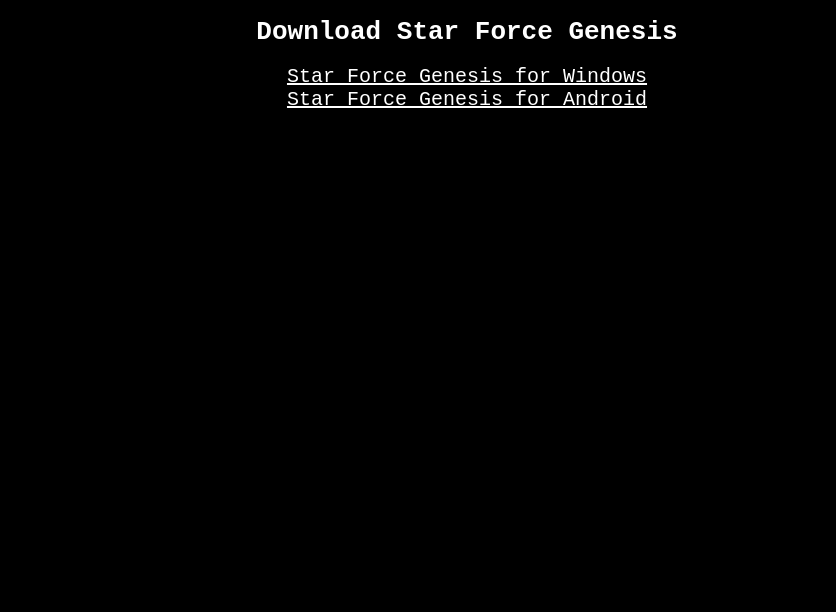
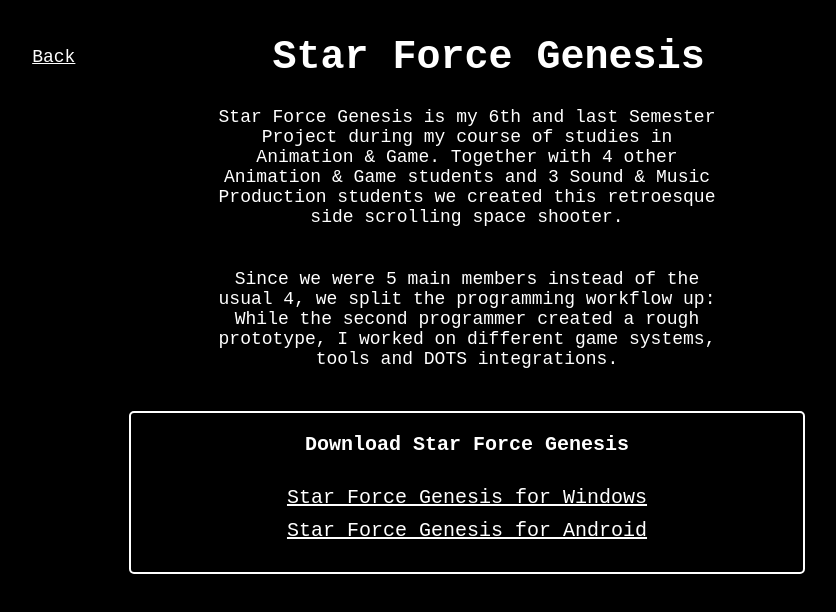
Before and after one commit to Karmoq/Karmoq.github.io, a plain HTML site: page Games/Star Force/StarForce.html in a window 1280 px wide. Shown: the whole page, without its empty margins (173-1009 px from the left). Drawn offline with Linux system fonts and the light colour scheme.

Commit message:
Added Exit Download page
Added small animations

Formatting improvements

```diff
--- a/Games/Star Force/StarForce.html
+++ b/Games/Star Force/StarForce.html
@@ -6,22 +6,39 @@
 	<meta name="viewport" content="width=device-width, initial-scale=1.0">
 	<title>Star Force Genesis</title>
 	<link rel="stylesheet" href="../../Main/main.css">
+	<link rel="stylesheet" href="../../Main/GamePage.css">
 </head>
 
 <body>
-	<div>
-		<h1>Download Star Force Genesis</h1>
-
-		<div>
-			<a href="Star Force Genesis Windows.zip" class="download link">
-				Star Force Genesis for Windows
-			</a>
+	<div id="Main">
+		<div id="PageHeader">
+			<a id="Back" href="../../index.html" class="link">Back</a>
+			<h1>Star Force Genesis</h1>
+			<div></div>
+		</div>
+		<div id="Description" class="vertical">
+			<div class="text">
+				Star Force Genesis is my 6th and last Semester Project during my course of studies in Animation & Game.
+				Together with 4 other Animation & Game students and 3 Sound & Music Production students we created this
+				retroesque side scrolling space shooter.
+			</div>
+			<div class="text">
+				Since we were 5 main members instead of the usual 4, we split the programming workflow up:
+				While the second programmer created a rough prototype, I worked on different game systems, tools
+				and DOTS integrations.
+			</div>
 		</div>
 
-		<div>
-			<a href="Star Force Genesis.apk" class="download link">
-				Star Force Genesis for Android
-			</a>
+		<div id="DownloadSection" class="whiteBorder">
+			<div id="DownloadHeader">
+				Download Star Force Genesis
+			</div>
+			<div id="DownloadContainer">
+				<a href="Star Force Genesis Windows.zip" class="download link">Star Force Genesis for Windows</a>
+			</div>
+			<div id="DownloadContainer">
+				<a href="Star Force Genesis.apk" class="download link">Star Force Genesis for Android</a>
+			</div>
 		</div>
 	</div>
 </body>
--- /dev/null
+++ b/Main/GamePage.css
@@ -0,0 +1,52 @@
+#PageHeader {
+	display: flex;
+
+	flex-flow: row;
+	flex-grow: 1;
+
+	align-items: center;
+	align-content: space-between;
+
+	justify-items: center;
+	justify-content: space-evenly;
+
+	grid-template-rows: 20% 80% 20%;
+}
+h1 {
+	font-size: 40px;
+}
+
+#Description {
+	width: 50%;
+	display: inline-block;
+}
+
+.download {
+	font-size: 20px;
+
+	text-align: center;
+	white-space: pre-line;
+
+	transition: font-size 0.5s;
+	transition-timing-function: ease;
+}
+.download:hover {
+	font-size: 21px;
+}
+
+
+#DownloadSection {
+	padding: 20px;
+	width: 50%;
+	display: inline-block;
+}
+
+#DownloadHeader {
+	font-size: 20px;
+	font-weight: bold;
+	margin-bottom: 30px;
+}
+
+#DownloadContainer {
+	margin: 10px;
+}
--- a/Main/main.css
+++ b/Main/main.css
@@ -3,23 +3,31 @@ body {
 	background-color: black;
 	color: white;
 
+	align-content: space-around;
+	justify-content: space-around;
 	text-align: center;
 
-	flex-grow: 100;
+	flex-grow: 1;
+
+	font-size: 18px;
 }
 
 h3 {
 	margin-top: 0px;
 }
 
-.link {
-	color: white;
+.text {
+	display: inline-block;
+	width: 80%;
+	max-width: 500px;
+	margin-bottom: 42px;
 }
 
 .grid-container {
 	display: flex;
 
 	flex-flow: row wrap;
+	flex-shrink: 0;
 
 	justify-items: center;
 	align-items: center;
@@ -30,6 +38,9 @@ h3 {
 	justify-content: space-between;
 	align-content: space-between;
 
+	grid-template-columns: 200px 200px;
+	grid-template-rows: 500px 500px;
+
 	margin-left: auto;
 	margin-right: auto;
 
@@ -38,36 +49,40 @@ h3 {
 
 .grid-item {
 	flex-grow: 1;
+	flex-shrink: 0;
 
-	min-width: 300px;
+	min-width: 200px;
 	margin: 30px;
 
-	border-style: solid;
-	border-width: 2px;
-
-	border-radius: 5px;
-
 	padding: 20px;
-
 }
 
 .game-link {
+	display: inline-block;
 	color: black;
 	border-style: solid;
 	border-width: 1px;
 	border-radius: 5px;
 	background-color: white;
 
-	min-height: 50px;
-
-	padding: 5px;
-	flex-grow: 1;
+	padding: 10px;
+	width: 80%;
 }
 
-.download {
-	font-size: 20px;
+.link {
+	color: white;
 }
 
+.vertical {
+	flex-direction: column;
+}
+
+.whiteBorder {
+	border-style: solid;
+	border-width: 2px;
+
+	border-radius: 5px;
+}
 
 #Contact {
 	flex-grow: 1;
@@ -82,11 +97,18 @@ h3 {
 	font-size: 30px;
 }
 
-#Header {
+#Title {
 	font-size: 50px;
 }
 
 #Main {
 	flex-grow: 1;
-	align-content: space-between;
+	align-content: space-around;
+	justify-content: space-around;
 }
+
+#ProjectLinks {
+	display: flex;
+
+	flex-flow: column;
+}
```
Also changed, not shown: Games/Exit/Exit.html (added, +57 -0 lines), index.html (+17 -10 lines), 1 other file.
